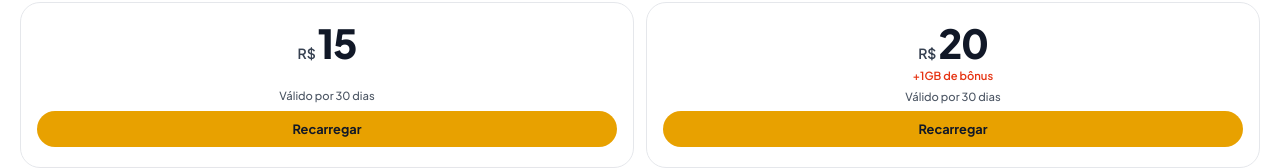
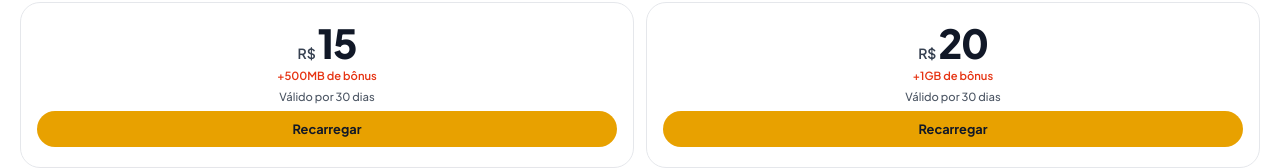
Before and after one commit to Danielproton721/novacell-recarga, a Next.js app: page / in a window 1280 px wide. Shown: the part 394-562 px from the top of the page. Built offline with nearby package versions, Linux system fonts and the light colour scheme.

Commit message:
feat: add +500MB bonus to R$15 plan card

```diff
--- a/app/components/Plans.tsx
+++ b/app/components/Plans.tsx
@@ -4,7 +4,7 @@ import { useState } from "react"
 import RechargeModal from "./RechargeModal"
 
 const mainPlans = [
-  { value: 15, bonus: null, days: 30 },
+  { value: 15, bonus: "+500MB de bônus", days: 30 },
   { value: 20, bonus: "+1GB de bônus", days: 30 },
   { value: 30, bonus: "+2GB de bônus", days: 60 },
   { value: 40, bonus: "+3GB de bônus", days: 90 },
```
